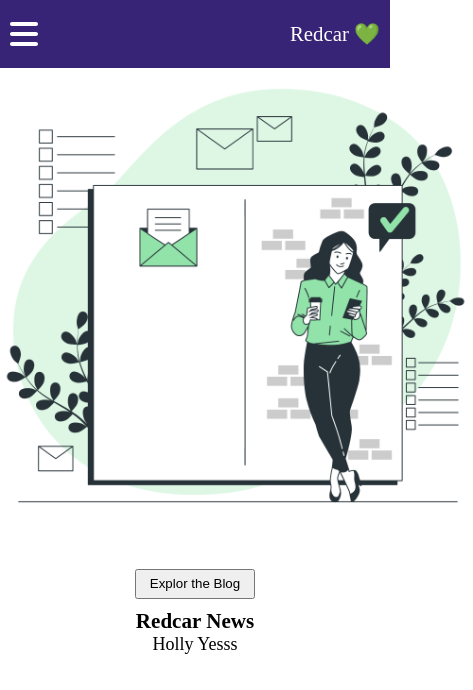
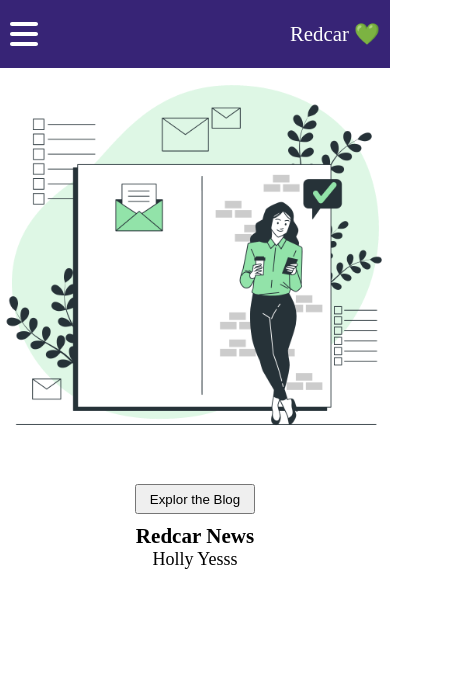
Before and after one commit to Alhariri97/redcar-news, a React (Create React App) app: page / in a window 390 px wide. Shown: the top 690 px of the page, 473 px wide, since content can reach past the window. Built offline with nearby package versions, Linux system fonts and the light colour scheme.

Commit message:
changes the width of the landing page photo on phone screens

```diff
--- a/src/index.css
+++ b/src/index.css
@@ -573,7 +573,7 @@ align-items: center;
   }
   #landing-container .img-home{
     margin: auto;
-    width: 56vh;
+    width: 46vh;
     display: block;
   }
   #landing-container .center-photo-text{
```
